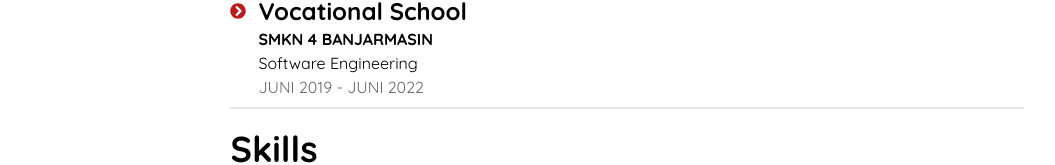
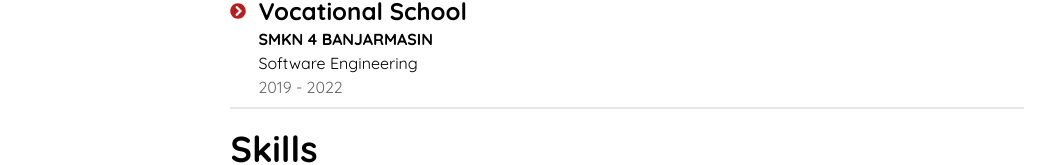
Before and after one commit to Azmye/portfolio-website, a Next.js app: page /about in a window 1280 px wide. Shown: the part 763-928 px from the top of the page, without its empty margins (112-1167 px from the left). Built offline with nearby package versions, Linux system fonts and the light colour scheme.

Commit message:
chore: graduates year of education revision

```diff
--- a/src/app/about/page.tsx
+++ b/src/app/about/page.tsx
@@ -116,7 +116,7 @@ export default function About() {
                     <h3 className="font-bold">SMKN 4 BANJARMASIN</h3>
                     <p>Software Engineering</p>
                     <p className="text-black/60 dark:text-white/60">
-                      JUNI 2019 - JUNI 2022
+                      2019 - 2022
                     </p>
                   </div>
                 </li>
```
